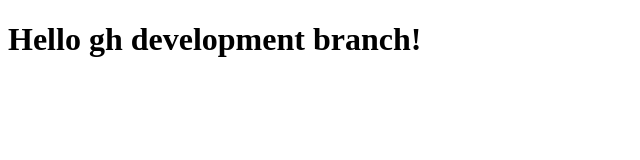
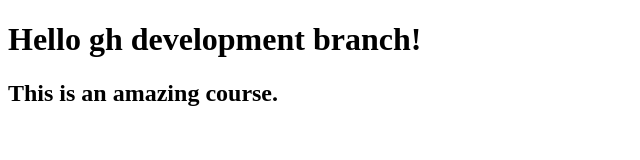
Before and after one commit to Asttryd/coursera-test, a plain HTML site: page website/index.html in a window 1280 px wide. Shown: the whole page, without its empty margins (0-640 px from the left). Drawn offline with Linux system fonts and the light colour scheme.

Commit message:
add: messing around with some heading tags

```diff
--- a/website/index.html
+++ b/website/index.html
@@ -7,5 +7,6 @@
 </head>
 <body>
     <h1>Hello gh development branch!</h1>
+    <h2>This is an amazing course.</h2>
 </body>
 </html>
```
